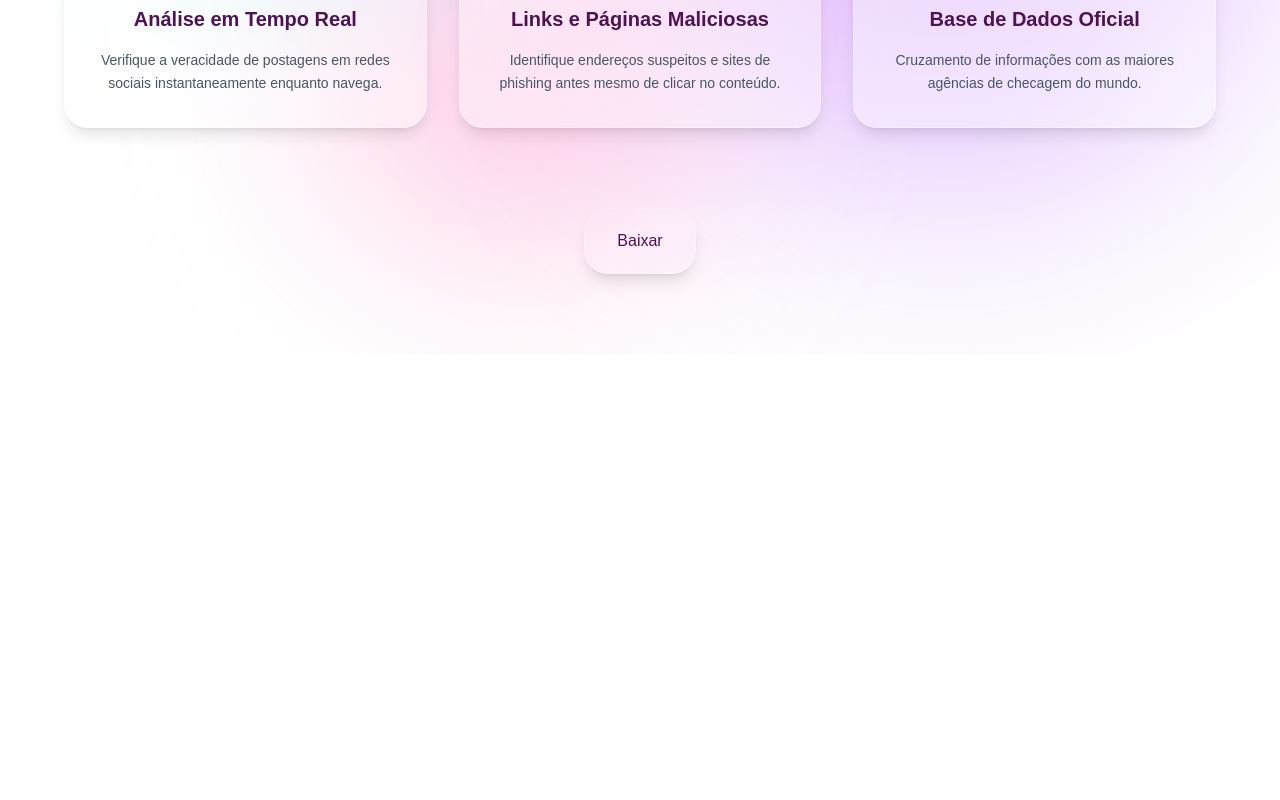
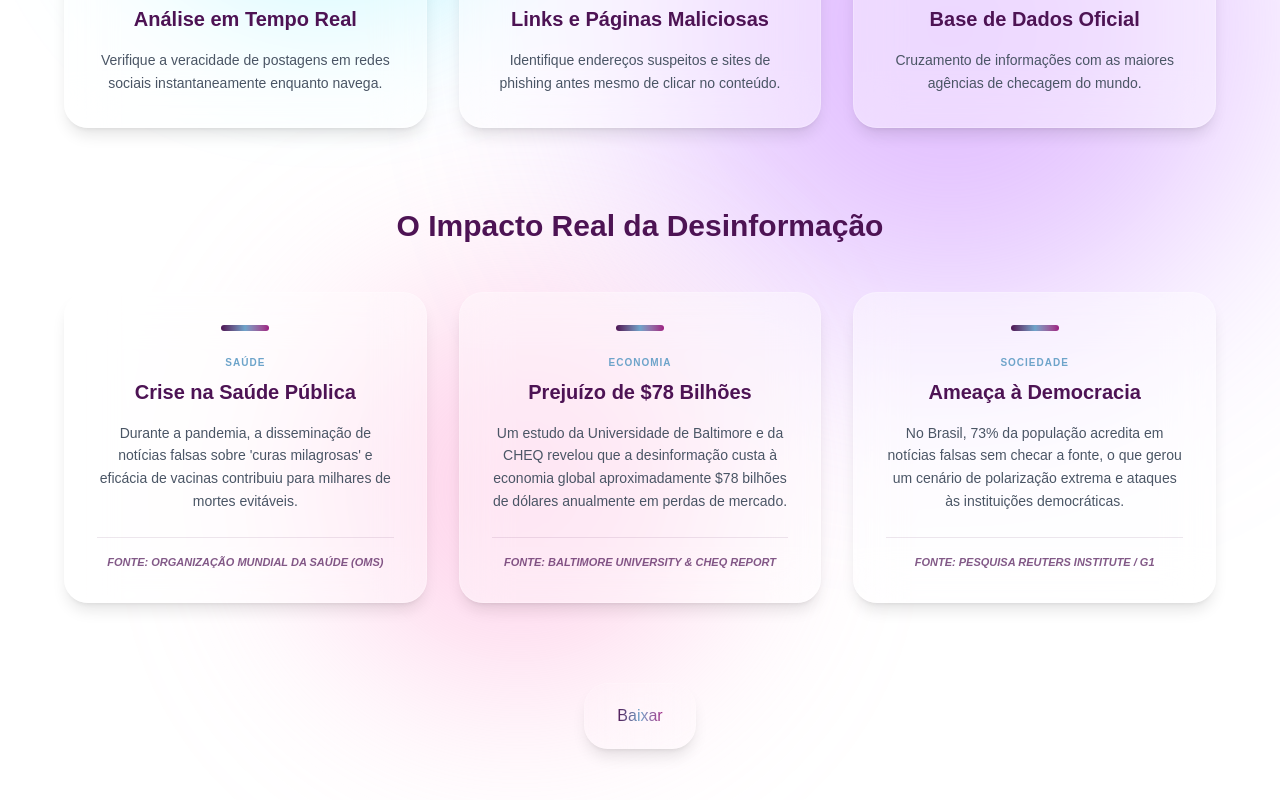
Before and after one commit to Stx44/VeriFact, a Next.js app: page / in a window 1280 px wide. Shown: the part 578-1378 px from the top of the page. Before the commit the page ends 932 px from the top, so only its background shows below. Built offline with nearby package versions, Linux system fonts and the light colour scheme.

Commit message:
estatisticas incluidas

```diff
--- a/app/page.jsx
+++ b/app/page.jsx
@@ -108,10 +108,72 @@ export default function Home() {
         </section>
 
         <section className="flex flex-col items-center justify-center px-4 pb-20 text-center">
-          <a className="h-14 w-20, flex flex-col items-center justify-center ,bg-white/40 backdrop-blur-xl border border-white/20 p-8 rounded-3xl shadow-lg transition-all duration-300 hover:-translate-y-2 hover:bg-white/60 hover:shadow-2xl">
-            <span className="text-[#4d1354]">Baixar</span>
+          <p className="text-2xl md:text-3xl text-[#4d1354] font-bold mb-12">
+            O Impacto Real da Desinformação
+          </p>
+
+          <div className="grid grid-cols-1 md:grid-cols-3 gap-8 max-w-6xl w-full">
+
+            {[
+              {
+                titulo: "Crise na Saúde Pública",
+                desc: "Durante a pandemia, a disseminação de notícias falsas sobre 'curas milagrosas' e eficácia de vacinas contribuiu para milhares de mortes evitáveis.",
+                categoria: "Saúde",
+                fonte: "Fonte: Organização Mundial da Saúde (OMS)",
+                link: "https://www.who.int"
+              },
+              {
+                titulo: "Prejuízo de $78 Bilhões",
+                desc: "Um estudo da Universidade de Baltimore e da CHEQ revelou que a desinformação custa à economia global aproximadamente $78 bilhões de dólares anualmente em perdas de mercado.",
+                categoria: "Economia",
+                fonte: "Fonte: Baltimore University & CHEQ Report",
+                link: "#"
+              },
+              {
+                titulo: "Ameaça à Democracia",
+                desc: "No Brasil, 73% da população acredita em notícias falsas sem checar a fonte, o que gerou um cenário de polarização extrema e ataques às instituições democráticas.",
+                categoria: "Sociedade",
+                fonte: "Fonte: Pesquisa Reuters Institute / G1",
+                link: "https://g1.globo.com"
+              }
+            ].map((card, index) => (
+              <div
+                key={index}
+                className="group bg-white/40 backdrop-blur-xl border border-white/20 p-8 rounded-3xl shadow-lg transition-all duration-300 hover:-translate-y-2 hover:bg-white/60 hover:shadow-2xl flex flex-col justify-between"
+              >
+                <div>
+                  <div className="w-12 h-1.5 rounded-full bg-gradient-to-r from-[#4d1354] via-[#6ea4ca] to-[#9c1a82] mb-6 mx-auto"></div>
+
+                  <span className="text-[10px] font-bold tracking-widest text-[#6ea4ca] uppercase mb-2 block">
+                    {card.categoria}
+                  </span>
+
+                  <h3 className="text-xl font-bold text-[#4d1354] mb-4 group-hover:text-[#9c1a82] transition-colors">
+                    {card.titulo}
+                  </h3>
+
+                  <p className="text-gray-600 text-sm leading-relaxed mb-6">
+                    {card.desc}
+                  </p>
+                </div>
+
+                <div className="mt-auto pt-4 border-t border-[#4d1354]/10">
+                  <p className="text-[11px] font-semibold text-[#4d1354]/70 italic uppercase">
+                    {card.fonte}
+                  </p>
+                </div>
+              </div>
+            ))}
+
+          </div>
+        </section>
+        <section className="flex flex-col items-center justify-center px-4 pb-20 text-center">
+          <a className="h-8 w-20, flex flex-col items-center justify-center ,bg-white/40 backdrop-blur-xl border border-white/20 p-8 rounded-3xl shadow-lg transition-all duration-300 hover:-translate-y-2 hover:bg-white/60 hover:shadow-2xl">
+            <span className="text-transparent bg-clip-text bg-gradient-to-r from-[#4d1354] via-[#6ea4ca] to-[#9c1a82]">Baixar</span>
           </a>
         </section>
+
+
       </div>
 
     </main>
```
